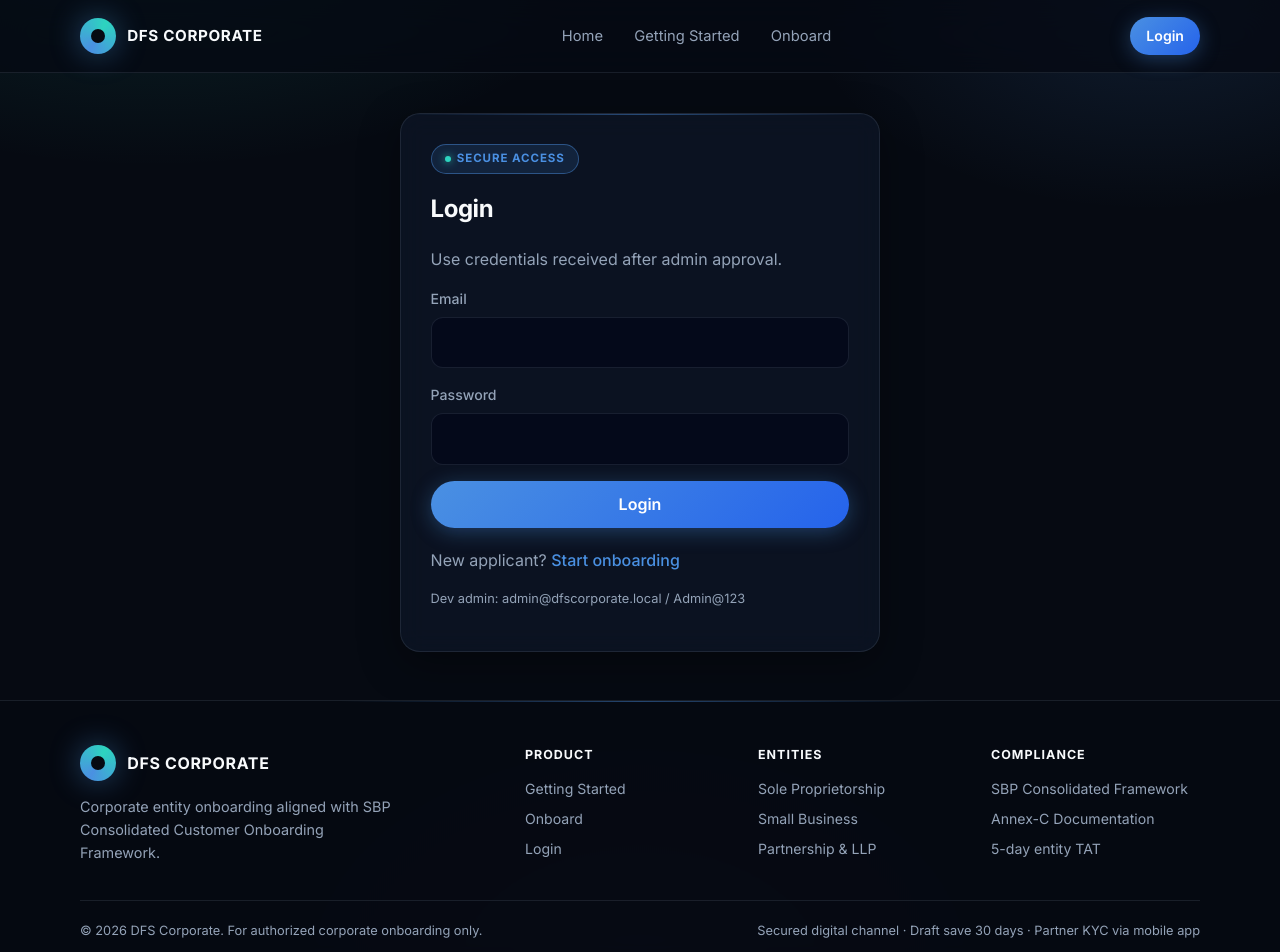
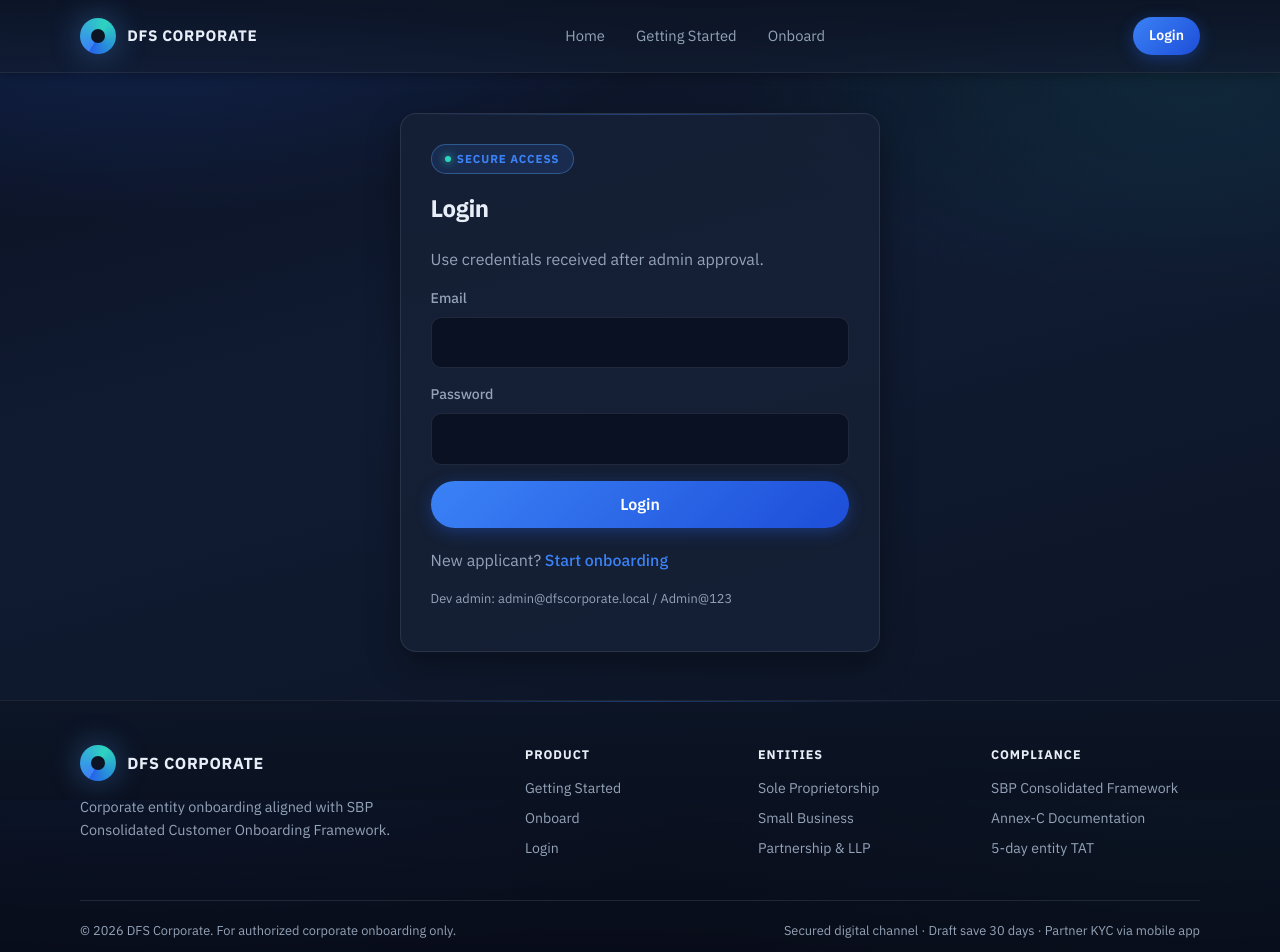
Before and after one commit to rizwan-devv/DFS-Corporate, a React (Vite) app in the folder frontend/: page /login in a window 1280 px wide. Shown: the top 952 px of the page. Built offline with nearby package versions, Linux system fonts and the light colour scheme; no server answers.

Commit message:
style: apply mid-dark navy two-tone corporate theme
Replace near-black and washed-out light palettes with a navy gradient surface, clearer two-tone panels, and IBM Plex Sans.

Co-authored-by: Cursor <cursoragent@cursor.com>

```diff
--- a/frontend/index.html
+++ b/frontend/index.html
@@ -7,7 +7,7 @@
     <meta name="description" content="DFS Corporate — SBP-aligned corporate entity onboarding" />
     <link rel="preconnect" href="https://fonts.googleapis.com" />
     <link rel="preconnect" href="https://fonts.gstatic.com" crossorigin />
-    <link href="https://fonts.googleapis.com/css2?family=Inter:wght@400;500;600;700&display=swap" rel="stylesheet" />
+    <link href="https://fonts.googleapis.com/css2?family=IBM+Plex+Sans:wght@400;500;600;700&display=swap" rel="stylesheet" />
     <title>DFS Corporate</title>
   </head>
   <body>
--- a/frontend/src/index.css
+++ b/frontend/src/index.css
@@ -1,25 +1,26 @@
 :root {
-  --bg: #060a12;
-  --bg-elevated: #0b1120;
-  --bg-card: rgba(15, 23, 42, 0.65);
-  --border: rgba(148, 163, 184, 0.14);
-  --border-strong: rgba(74, 144, 226, 0.35);
-  --text: #f8fafc;
+  /* Mid-dark navy two-tone — richer than black, not washed-out light */
+  --bg: #0c1424;
+  --bg-elevated: #121c30;
+  --bg-card: rgba(22, 32, 54, 0.88);
+  --border: rgba(148, 163, 184, 0.16);
+  --border-strong: rgba(96, 165, 250, 0.38);
+  --text: #e8eef8;
   --muted: #94a3b8;
-  --accent: #4a90e2;
+  --accent: #3b82f6;
   --accent-strong: #2563eb;
-  --accent-soft: rgba(74, 144, 226, 0.14);
-  --accent-glow: rgba(74, 144, 226, 0.45);
+  --accent-soft: rgba(59, 130, 246, 0.14);
+  --accent-glow: rgba(59, 130, 246, 0.35);
   --teal: #2dd4bf;
   --success: #34d399;
   --danger: #f87171;
   --warning: #fbbf24;
-  --radius: 14px;
-  --radius-lg: 20px;
-  --font: "Inter", "Segoe UI", system-ui, sans-serif;
-  --shadow-sm: 0 4px 24px rgba(0, 0, 0, 0.25);
-  --shadow-md: 0 12px 40px rgba(0, 0, 0, 0.35);
-  --shadow-glow: 0 0 40px rgba(74, 144, 226, 0.15);
+  --radius: 12px;
+  --radius-lg: 16px;
+  --font: "IBM Plex Sans", "Segoe UI", system-ui, sans-serif;
+  --shadow-sm: 0 2px 10px rgba(0, 0, 0, 0.28);
+  --shadow-md: 0 12px 32px rgba(0, 0, 0, 0.35);
+  --shadow-glow: 0 8px 28px rgba(37, 99, 235, 0.18);
   --ease-out: cubic-bezier(0.22, 1, 0.36, 1);
   color-scheme: dark;
 }
@@ -40,10 +41,10 @@ html, body, #root {
 body {
   font-family: var(--font);
   background:
-    radial-gradient(900px 480px at 12% -10%, rgba(45, 212, 191, 0.14), transparent 55%),
-    radial-gradient(700px 420px at 90% 0%, rgba(74, 144, 226, 0.14), transparent 50%),
-    radial-gradient(600px 400px at 50% 100%, rgba(37, 99, 235, 0.08), transparent 60%),
-    var(--bg);
+    radial-gradient(1100px 520px at 8% -8%, rgba(37, 99, 235, 0.28), transparent 55%),
+    radial-gradient(900px 480px at 92% 8%, rgba(15, 118, 110, 0.16), transparent 50%),
+    linear-gradient(165deg, #0a1020 0%, #101b32 42%, #0c1424 100%);
+  background-attachment: fixed;
   color: var(--text);
   line-height: 1.55;
   -webkit-font-smoothing: antialiased;
@@ -122,9 +123,10 @@ button, input, select, textarea {
   position: sticky;
   top: 0;
   z-index: 20;
-  backdrop-filter: blur(16px) saturate(1.2);
-  background: rgba(6, 10, 18, 0.78);
+  backdrop-filter: blur(16px) saturate(1.15);
+  background: linear-gradient(180deg, rgba(12, 20, 36, 0.92), rgba(18, 28, 48, 0.78));
   border-bottom: 1px solid var(--border);
+  box-shadow: var(--shadow-sm);
 }
 
 .nav-inner {
@@ -154,7 +156,7 @@ button, input, select, textarea {
   width: 36px;
   height: 36px;
   border-radius: 999px;
-  background: conic-gradient(from 210deg, #4a90e2, #2dd4bf, #4a90e2);
+  background: conic-gradient(from 210deg, #3b82f6, #2dd4bf, #2563eb);
   display: grid;
   place-items: center;
   box-shadow: 0 0 24px rgba(74, 144, 226, 0.35);
@@ -287,14 +289,14 @@ button, input, select, textarea {
 }
 
 .btn-primary {
-  background: linear-gradient(135deg, var(--accent) 0%, var(--accent-strong) 100%);
+  background: linear-gradient(135deg, #3b82f6 0%, #1d4ed8 100%);
   color: white;
   font-weight: 600;
-  box-shadow: 0 4px 20px rgba(74, 144, 226, 0.35);
+  box-shadow: 0 4px 16px rgba(37, 99, 235, 0.35);
 }
 
 .btn-primary:hover:not(:disabled) {
-  box-shadow: 0 8px 28px rgba(74, 144, 226, 0.45);
+  box-shadow: 0 6px 22px rgba(37, 99, 235, 0.45);
 }
 
 .btn-ghost {
@@ -306,13 +308,13 @@ button, input, select, textarea {
 .btn-ghost:hover:not(:disabled) {
   color: var(--text);
   border-color: var(--border-strong);
-  background: rgba(74, 144, 226, 0.08);
+  background: var(--accent-soft);
 }
 
 .btn-danger {
   background: rgba(248, 113, 113, 0.12);
   color: var(--danger);
-  border: 1px solid rgba(248, 113, 113, 0.35);
+  border: 1px solid rgba(248, 113, 113, 0.32);
 }
 
 .hero {
@@ -529,7 +531,6 @@ h2 {
   border: 1px solid var(--border);
   border-radius: var(--radius-lg);
   padding: 1.85rem;
-  backdrop-filter: blur(12px);
   box-shadow: var(--shadow-md);
   position: relative;
   overflow: hidden;
@@ -573,9 +574,9 @@ h2 {
 .form-row input,
 .form-row select,
 .form-row textarea {
-  background: rgba(2, 6, 23, 0.65);
+  background: rgba(8, 14, 28, 0.72);
   border: 1px solid var(--border);
-  border-radius: 12px;
+  border-radius: 10px;
   color: var(--text);
   padding: 0.78rem 0.95rem;
   outline: none;
@@ -585,7 +586,7 @@ h2 {
 .form-row input:hover,
 .form-row select:hover,
 .form-row textarea:hover {
-  border-color: rgba(148, 163, 184, 0.28);
+  border-color: rgba(96, 165, 250, 0.35);
 }
 
 .form-row input:focus,
@@ -650,19 +651,19 @@ h2 {
 
 .alert-error {
   background: rgba(248, 113, 113, 0.12);
-  border: 1px solid rgba(248, 113, 113, 0.35);
+  border: 1px solid rgba(248, 113, 113, 0.32);
   color: #fecaca;
 }
 
 .alert-ok {
   background: rgba(52, 211, 153, 0.12);
-  border: 1px solid rgba(52, 211, 153, 0.35);
+  border: 1px solid rgba(52, 211, 153, 0.32);
   color: #a7f3d0;
 }
 
 .alert-info {
   background: var(--accent-soft);
-  border: 1px solid rgba(74, 144, 226, 0.35);
+  border: 1px solid rgba(96, 165, 250, 0.32);
   color: #bfdbfe;
 }
 
@@ -697,11 +698,11 @@ h2 {
   letter-spacing: 0.05em;
 }
 
-.status-DRAFT { background: rgba(148,163,184,.15); color: #cbd5e1; }
-.status-SUBMITTED { background: rgba(96,165,250,.15); color: #93c5fd; }
-.status-PENDING_APPROVAL { background: rgba(251,191,36,.15); color: #fcd34d; }
-.status-ACTIVE { background: rgba(52,211,153,.15); color: #6ee7b7; }
-.status-REJECTED { background: rgba(248,113,113,.15); color: #fca5a5; }
+.status-DRAFT { background: rgba(148, 163, 184, 0.14); color: #cbd5e1; }
+.status-SUBMITTED { background: rgba(59, 130, 246, 0.16); color: #93c5fd; }
+.status-PENDING_APPROVAL { background: rgba(251, 191, 36, 0.14); color: #fcd34d; }
+.status-ACTIVE { background: rgba(52, 211, 153, 0.14); color: #6ee7b7; }
+.status-REJECTED { background: rgba(248, 113, 113, 0.14); color: #fca5a5; }
 
 .actions {
   display: flex;
@@ -814,8 +815,7 @@ h2 {
   position: relative;
   margin-top: auto;
   border-top: 1px solid var(--border);
-  background: rgba(6, 10, 18, 0.85);
-  backdrop-filter: blur(12px);
+  background: linear-gradient(180deg, rgba(12, 20, 36, 0.7), rgba(8, 12, 24, 0.95));
 }
 
 .footer-glow {
@@ -964,7 +964,7 @@ h2 {
   padding: 0.85rem 1rem;
   border-radius: 14px;
   border: 1px solid var(--border);
-  background: rgba(15, 23, 42, 0.55);
+  background: rgba(18, 28, 48, 0.9);
 }
 
 .ops-brand-switcher {
@@ -1011,7 +1011,7 @@ h2 {
 }
 
 .ops-filters select {
-  background: rgba(2, 6, 23, 0.7);
+  background: rgba(8, 14, 28, 0.85);
   border: 1px solid var(--border);
   border-radius: 10px;
   color: var(--text);
@@ -1067,7 +1067,7 @@ h2 {
 }
 
 .ops-pill.danger {
-  background: rgba(248, 113, 113, 0.18);
+  background: rgba(248, 113, 113, 0.16);
   color: #fca5a5;
 }
 
@@ -1191,7 +1191,7 @@ h2 {
   border: 1px solid var(--border-strong);
   border-radius: 12px;
   overflow: hidden;
-  background: rgba(2, 6, 23, 0.7);
+  background: rgba(10, 16, 32, 0.92);
 }
 
 .ops-viewer-bar {
@@ -1206,7 +1206,7 @@ h2 {
   width: 100%;
   height: 420px;
   border: 0;
-  background: #0b1120;
+  background: #0a1020;
 }
 
 .app-shell.ops-mode .site-footer { display: none; }
```
